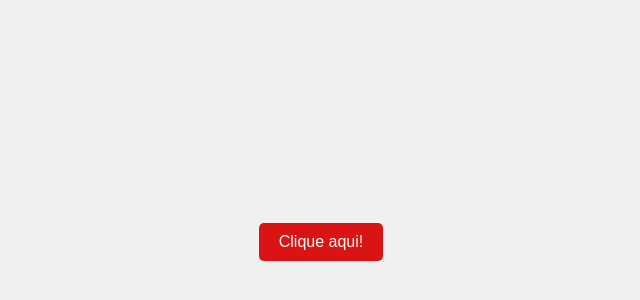
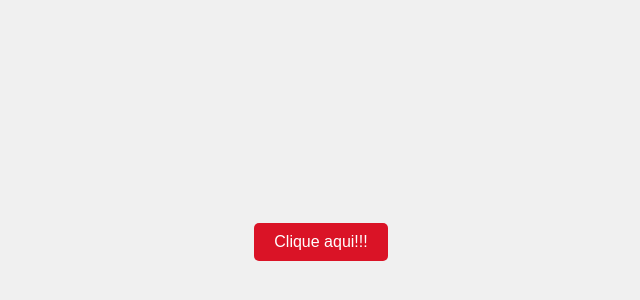
Before and after one commit to vegetats/desafio-git, a plain HTML site: page index.html in a window 1280 px wide. Shown: the part 158-458 px from the top of the page, without its empty margins (319-959 px from the left). Drawn offline with Linux system fonts and the light colour scheme.

Commit message:
Update index.html

```diff
--- a/index.html
+++ b/index.html
@@ -18,7 +18,7 @@
             padding: 10px 20px;
             font-size: 16px;
             color: #fff;
-            background-color: #da1313;
+            background-color: #da1326;
             border: none;
             border-radius: 5px;
             cursor: pointer;
@@ -30,7 +30,7 @@
     </style>
 </head>
 <body>
-    <button id="helloButton">Clique aqui!</button>
+    <button id="helloButton">Clique aqui!!!</button>
 
     <script>
         document.getElementById('helloButton').addEventListener('click', function() {
```
